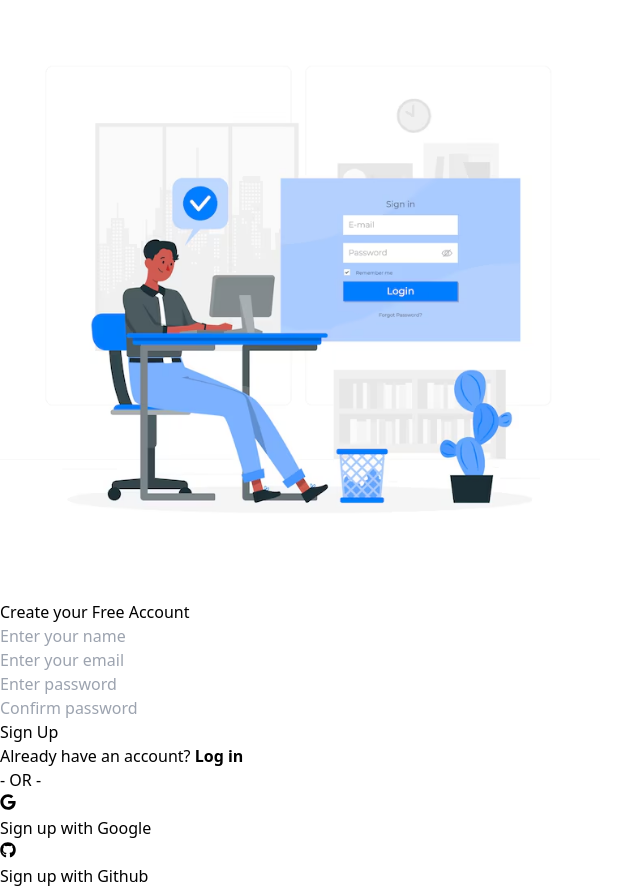
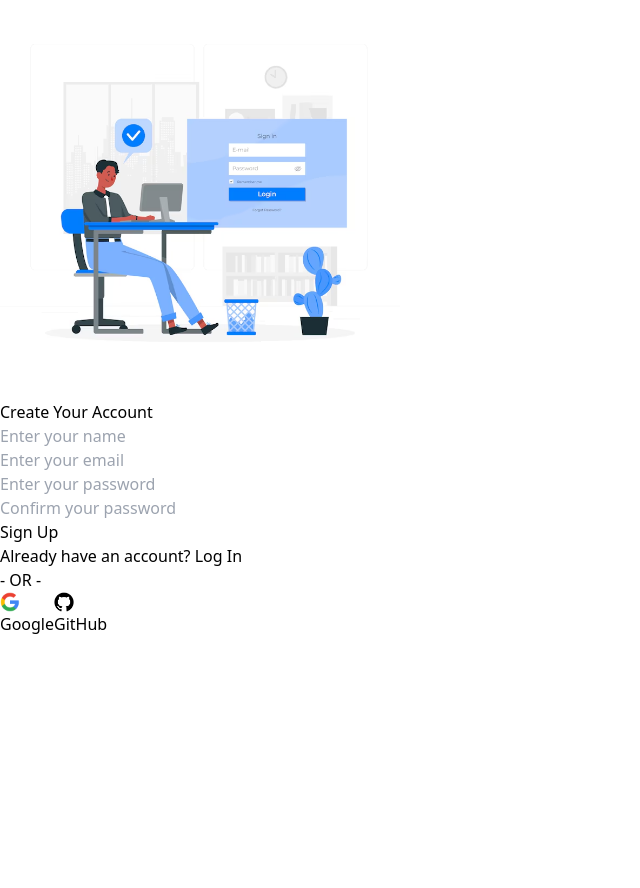
Before and after one commit to prakashcjoshi2209/Learnify, a Next.js app: page /signup in a window 1280 px wide. Shown: the whole page, without its empty margins (0-640 px from the left). After the commit the page ends 800 px from the top, so only its background shows below. Built offline with nearby package versions, Linux system fonts and the light colour scheme.

Commit message:
signlogin

```diff
--- a/src/app/signup/page.tsx
+++ b/src/app/signup/page.tsx
@@ -1,4 +1,5 @@
 "use client";
+
 import React, { useState } from "react";
 import * as z from "zod";
 import { Button } from "@/components/ui/button";
@@ -25,34 +26,41 @@ const signUpSchema = z
     password: z.string().min(6, "Password should have at least 6 characters."),
     confirmPassword: z
       .string()
-      .min(6, "Password should have at least 6 characters"),
+      .min(6, "Password should have at least 6 characters."),
   })
   .refine((data) => data.password === data.confirmPassword, {
     message: "Passwords do not match",
     path: ["confirmPassword"],
   });
 
-const Page = () => {
+const Signup = () => {
   const router = useRouter();
   const [apiError, setApiError] = useState<string | null>(null);
 
   const form = useForm<z.infer<typeof signUpSchema>>({
     resolver: zodResolver(signUpSchema),
     defaultValues: {
+      name: "",
       email: "",
       password: "",
       confirmPassword: "",
     },
   });
 
-  async function onSubmit(values: z.infer<typeof signUpSchema>) {
-    setApiError(null); // Clear any previous error
+  const handleGoogleSignup = () => {
+    signIn("google", { callbackUrl: "/DashBoard" });
+  };
+
+  const handleGithubSignup = () => {
+    signIn("github", { callbackUrl: "/DashBoard" });
+  };
+
+  const onSubmit = async (values: z.infer<typeof signUpSchema>) => {
+    setApiError(null);
     try {
       const response = await fetch("/api/signup", {
         method: "POST",
-        headers: {
-          "Content-Type": "application/json",
-        },
+        headers: { "Content-Type": "application/json" },
         body: JSON.stringify({
           name: values.name,
           email: values.email,
@@ -61,42 +69,35 @@ const Page = () => {
       });
 
       const data = await response.json();
+      if (!response.ok) throw new Error(data.error || "Something went wrong!");
 
-      if (!response.ok) {
-        throw new Error(data.error || "Something went wrong!");
-      }
-
-      // Redirect to login page after successful signup
       router.push("/login");
     } catch (error: any) {
       setApiError(error.message);
     }
-  }
-  const handleGoogleSignup = () => {
-    signIn("google", { callbackUrl: "/DashBoard" }); // Replace '/' with your desired post-login URL
-  };
-  const handleGithubSignup = () => {
-    signIn("github", { callbackUrl: "/Dashboard" }); // Replace '/' with your desired post-login URL
   };
 
   return (
-    <>
-      <div className="signUpWrapper flex flex-col lg:flex-row items-center justify-center min-h-screen p-4">
-        <div className="w-full lg:w-1/2 flex justify-center mb-8 lg:mb-0">
+    <div className="flex items-center justify-center min-h-screen bg-gray-100 px-4">
+      <div className="flex flex-col md:flex-row bg-white shadow-lg rounded-lg w-full max-w-4xl overflow-hidden">
+        {/* Left Section: Illustration */}
+        <div className="hidden md:block bg-blue-100 p-8 w-1/2">
           <Image
             src="/signuppageimage.png"
-            alt="Signup Page Image"
-            className="max-w-full h-auto rounded-lg"
-            width={600}
+            alt="Signup Illustration"
+            width={400}
             height={400}
+            className="mt-14 w-full h-auto object-cover"
+            priority
           />
         </div>
 
-        <div className="w-full lg:w-1/2 flex flex-col items-center">
-          <div className="right w-full max-w-md px-4">
-            <h3 className="text-center text-2xl font-semibold mb-6">
-              Create your Free Account
-            </h3>
+        {/* Right Section: Signup Form */}
+        <div className="flex-1 flex justify-center items-center p-8">
+          <div className="w-full max-w-sm">
+            <h2 className="text-2xl font-bold mb-6 text-center text-purple-800">
+              Create Your Account
+            </h2>
 
             {apiError && (
               <div className="bg-red-100 text-red-600 p-3 mb-4 rounded-md text-center">
@@ -105,17 +106,17 @@ const Page = () => {
             )}
 
             <Form {...form}>
-              <form onSubmit={form.handleSubmit(onSubmit)} className="w-full">
-              <FormField
+              <form onSubmit={form.handleSubmit(onSubmit)}>
+                <FormField
                   control={form.control}
                   name="name"
                   render={({ field }) => (
-                    <FormItem className="space-y-0 py-3 mb-2">
+                    <FormItem>
                       <FormControl>
                         <Input
                           placeholder="Enter your name"
                           {...field}
-                          className="w-full"
+                          className="w-full px-4 py-2 bg-white text-black placeholder:text-gray-300 border border-gray-300 rounded-md focus:outline-none focus:ring-2 focus:ring-blue-500 my-4"
                         />
                       </FormControl>
                       <FormMessage />
@@ -126,13 +127,13 @@ const Page = () => {
                   control={form.control}
                   name="email"
                   render={({ field }) => (
-                    <FormItem className="space-y-0 py-3 mb-2">
+                    <FormItem>
                       <FormControl>
                         <Input
                           placeholder="Enter your email"
+                          {...field}
                           type="email"
-                          {...field}
-                          className="w-full"
+                          className="w-full px-4 py-2 bg-white text-black placeholder:text-gray-300 border border-gray-300 rounded-md focus:outline-none focus:ring-2 focus:ring-blue-500 my-4"
                         />
                       </FormControl>
                       <FormMessage />
@@ -143,13 +144,13 @@ const Page = () => {
                   control={form.control}
                   name="password"
                   render={({ field }) => (
-                    <FormItem className="space-y-0 py-3 mb-2">
+                    <FormItem>
                       <FormControl>
                         <Input
-                          placeholder="Enter password"
+                          placeholder="Enter your password"
+                          {...field}
                           type="password"
-                          {...field}
-                          className="w-full"
+                          className="w-full px-4 py-2 bg-white text-black placeholder:text-gray-300 border border-gray-300 rounded-md focus:outline-none focus:ring-2 focus:ring-blue-500 my-4"
                         />
                       </FormControl>
                       <FormMessage />
@@ -160,57 +161,96 @@ const Page = () => {
                   control={form.control}
                   name="confirmPassword"
                   render={({ field }) => (
-                    <FormItem className="space-y-0 py-3 mb-6">
+                    <FormItem>
                       <FormControl>
                         <Input
-                          placeholder="Confirm password"
+                          placeholder="Confirm your password"
+                          {...field}
                           type="password"
-                          {...field}
-                          className="w-full"
+                          className="w-full px-4 py-2 bg-white text-black placeholder:text-gray-300 border border-gray-300 rounded-md focus:outline-none focus:ring-2 focus:ring-blue-500 my-4"
                         />
                       </FormControl>
                       <FormMessage />
                     </FormItem>
                   )}
                 />
-                <Button
+
+                <button
                   type="submit"
-                  className="w-full lg:w-80 bg-purple-950 text-white py-2 px-4 rounded-lg mt-4"
+                  className="w-full bg-purple-700 text-white py-2 rounded-md hover:bg-purple-800 transition-colors"
                 >
                   Sign Up
-                </Button>
+                </button>
               </form>
             </Form>
-          </div>
 
-          <div className="w-full mt-6 text-center">
-            <p className="my-6 text-gray-600">
+            <p className="text-center text-gray-600 mt-4">
               Already have an account?{" "}
-              <Link href="/login">
-                <strong className="text-blue-700">Log in</strong>
+              <Link href="/login" className="text-blue-500 hover:underline">
+                Log In
               </Link>
             </p>
-            <p className="text-center py-3 text-gray-700 font-bold">- OR -</p>
-            <div className="flex space-x-20 ms-28">
-              <div className="border-solid border-2 border-black rounded-2xl p-1">
-                <Button variant={"outline"} className="socialFormBtn" onClick={handleGoogleSignup}>
-                  <FaGoogle className="h-5 w-5" />
-                </Button>
-                <p>Sign up with Google</p>
-              </div>
 
-              <div className="border-solid border-2 border-black rounded-2xl p-1">
-                <Button variant={"outline"} className="socialFormBtn" onClick={handleGithubSignup}>
-                  <FaGithub className="h-5 w-5" />
-                </Button>
-                <p>Sign up with Github</p>
-              </div>
-            </div>
+            <div className="my-4 text-center text-gray-400">- OR -</div>
+
+            {/* <div className="flex gap-4">
+              <button
+                type="button"
+                className="flex items-center justify-center w-1/2 py-2 px-4 border rounded-md hover:bg-gray-100 transition"
+                onClick={handleGoogleSignup}
+              >
+                <FaGoogle className="mr-2" />
+                Google
+              </button>
+              <button
+                type="button"
+                className="flex items-center justify-center w-1/2 py-2 px-4 border rounded-md hover:bg-gray-100 transition"
+                onClick={handleGithubSignup}
+              >
+                <FaGithub className="mr-2" />
+                GitHub
+              </button>
+            </div> */}
+
+
+         <div className="flex gap-4">
+                       <button
+                         type="button"
+                         className="flex items-center justify-center w-1/2 py-2 px-4 border rounded-md hover:bg-gray-100 transition"
+                         onClick={handleGoogleSignup}
+                       >
+                         <Image
+                           src="/google1.png"
+                           alt="Google"
+                           width={20}
+                           height={20}
+                           className="mr-2"
+                         />
+                         Google
+                       </button>
+                       <button
+                         type="button"
+                         className="flex items-center justify-center w-1/2 py-2 px-4 border rounded-md hover:bg-gray-100 transition"
+                         onClick={handleGithubSignup}
+                       >
+                         <Image
+                           src="/github.png"
+                           alt="GitHub"
+                           width={20}
+                           height={20}
+                           className="mr-2"
+                         />
+                         GitHub
+                       </button>
+                     </div>
+
+
+
           </div>
         </div>
       </div>
-    </>
+    </div>
   );
 };
 
-export default Page;
+export default Signup;
--- a/src/components/ui/input.tsx
+++ b/src/components/ui/input.tsx
@@ -8,7 +8,7 @@ const Input = React.forwardRef<HTMLInputElement, React.ComponentProps<"input">>(
       <input
         type={type}
         className={cn(
-          "flex h-10 w-full rounded-md border border-zinc-200 bg-white px-3 py-2 text-base ring-offset-white file:border-0 file:bg-transparent file:text-sm file:font-medium file:text-zinc-950 placeholder:text-zinc-500 focus-visible:outline-none focus-visible:ring-2 focus-visible:ring-zinc-950 focus-visible:ring-offset-2 disabled:cursor-not-allowed disabled:opacity-50 md:text-sm dark:border-zinc-800 dark:bg-zinc-950 dark:ring-offset-zinc-950 dark:file:text-zinc-50 dark:placeholder:text-zinc-400 dark:focus-visible:ring-zinc-300",
+          "flex h-10 w-full rounded-md border border-zinc-200 bg-white px-3 py-2 text-base ring-offset-white file:border-0 file:bg-transparent file:text-sm file:font-medium file:text-zinc-950 placeholder:text-zinc-500 focus-visible:outline-none focus-visible:ring-2 focus-visible:ring-zinc-950 focus-visible:ring-offset-2 disabled:cursor-not-allowed disabled:opacity-50 md:text-sm  dark:file:text-zinc-50 dark:placeholder:text-zinc-400 dark:focus-visible:ring-zinc-300",
           className
         )}
         ref={ref}
```
Also changed, not shown: src/app/login/page.tsx (+14 -4 lines), src/app/signup/layout.tsx (deleted, +0 -19 lines).
